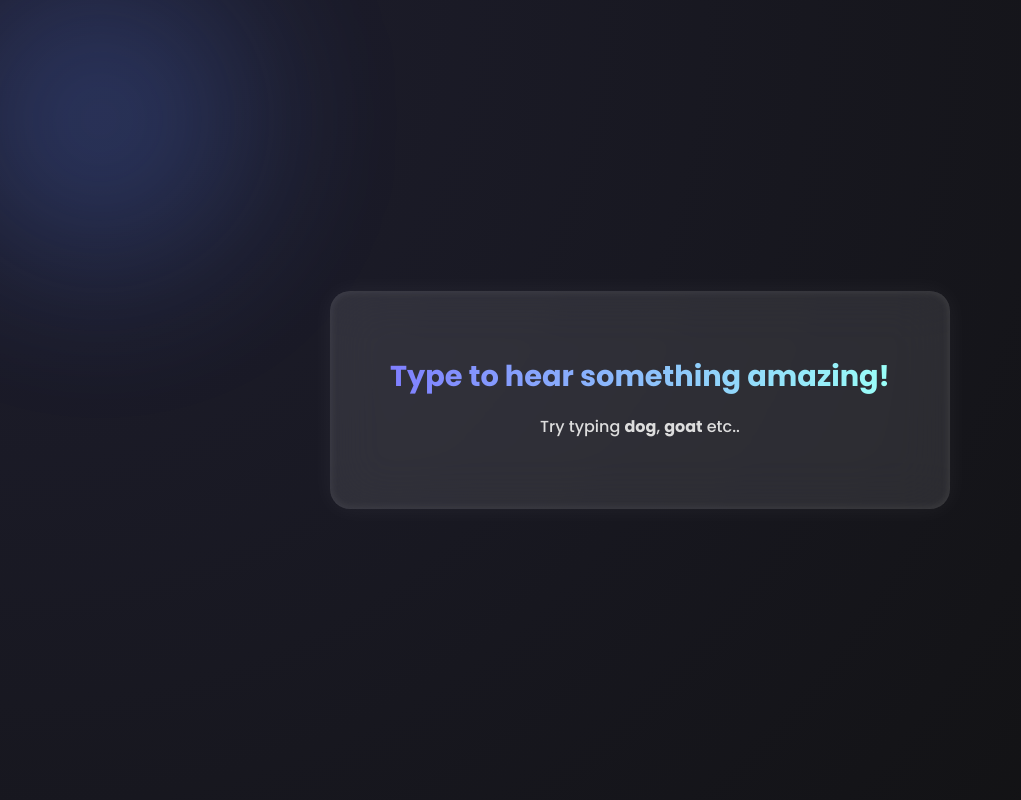
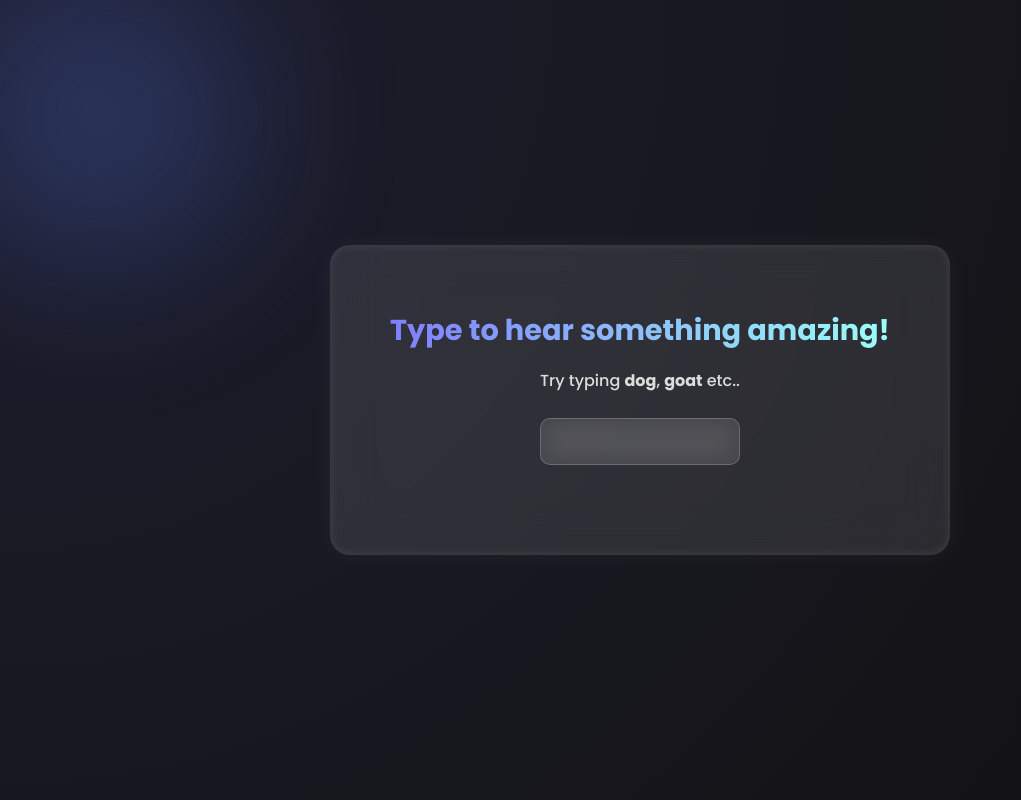
Before and after one commit to Yashvardhan0904/demo, a plain HTML site: page index.html in a window 1280 px wide. Shown: the whole page, without its empty margins (0-1021 px from the left). Drawn offline with Linux system fonts and the light colour scheme.

Commit message:
Added input field

```diff
--- a/index.html
+++ b/index.html
@@ -3,7 +3,7 @@
 <head>
   <meta charset="utf-8" />
   <meta name="viewport" content="width=device-width,initial-scale=1" />
-  <title>Animal Sound Typing</title>
+  <title>Sound Typing</title>
   <link rel="stylesheet" href="style.css" />
 </head>
 <body>
@@ -12,6 +12,7 @@
   <div class="card">
     <h1 class="title"> Type to hear something amazing!</h1>
     <p class="hint">Try typing <strong>dog</strong>, <strong>goat</strong> etc..</p>
+    <input class ="input" type="text">
 
     <div id="overlay" class="overlay">
       <div id="animalBox" class="animal">
@@ -22,7 +23,7 @@
   </div>
 
   <audio id="animalAudio" preload="auto"></audio>
-  <audio id="errorAudio" preload="auto" src="sounds/error.mp3"></audio>
+
   <script src="script.js"></script>
 </body>
 </html>
--- a/style.css
+++ b/style.css
@@ -30,10 +30,44 @@ body {
   animation: gentleGlow 6s ease-in-out infinite alternate;
 }
 
+
 @keyframes gentleGlow {
   from { transform: translateY(0) scale(1); opacity: 0.7; }
   to { transform: translateY(20px) scale(1.05); opacity: 1; }
 }
+
+/* 🎯 Stylish Compact Input Box */
+.input {
+  width: 80%;
+  max-width: 200px;
+  padding: 10px 14px;
+  font-size: 1rem;
+  font-family: "Poppins", sans-serif;
+  color: #fff;
+  background: rgba(255, 255, 255, 0.08);
+  border: 1.5px solid rgba(255, 255, 255, 0.2);
+  border-radius: 10px;
+  outline: none;
+  transition: all 0.3s ease;
+  text-align: center;
+  backdrop-filter: blur(12px);
+  letter-spacing: 0.5px;
+  caret-color: #7fffce;
+  margin-bottom: 20px; /* space before animal image */
+}
+
+.input::placeholder {
+  color: rgba(255, 255, 255, 0.5);
+  font-size: 0.95rem;
+}
+
+.input:focus {
+  border-color: #7fffce;
+  background: rgba(255, 255, 255, 0.15);
+  box-shadow: 0 0 12px rgba(127, 255, 206, 0.3);
+  transform: scale(1.02);
+}
+
 
 /* 🪟 Main Card */
 .card {
```
